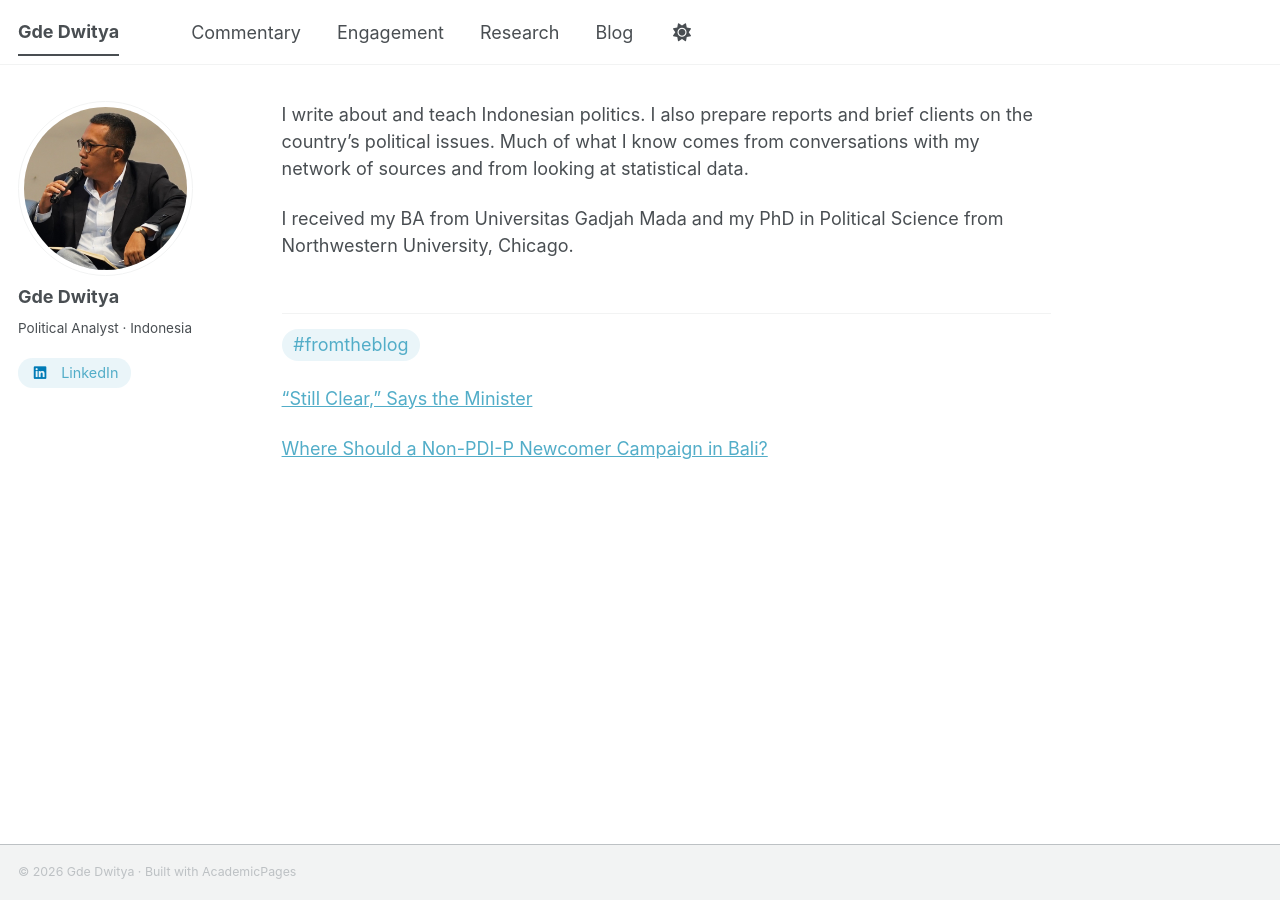
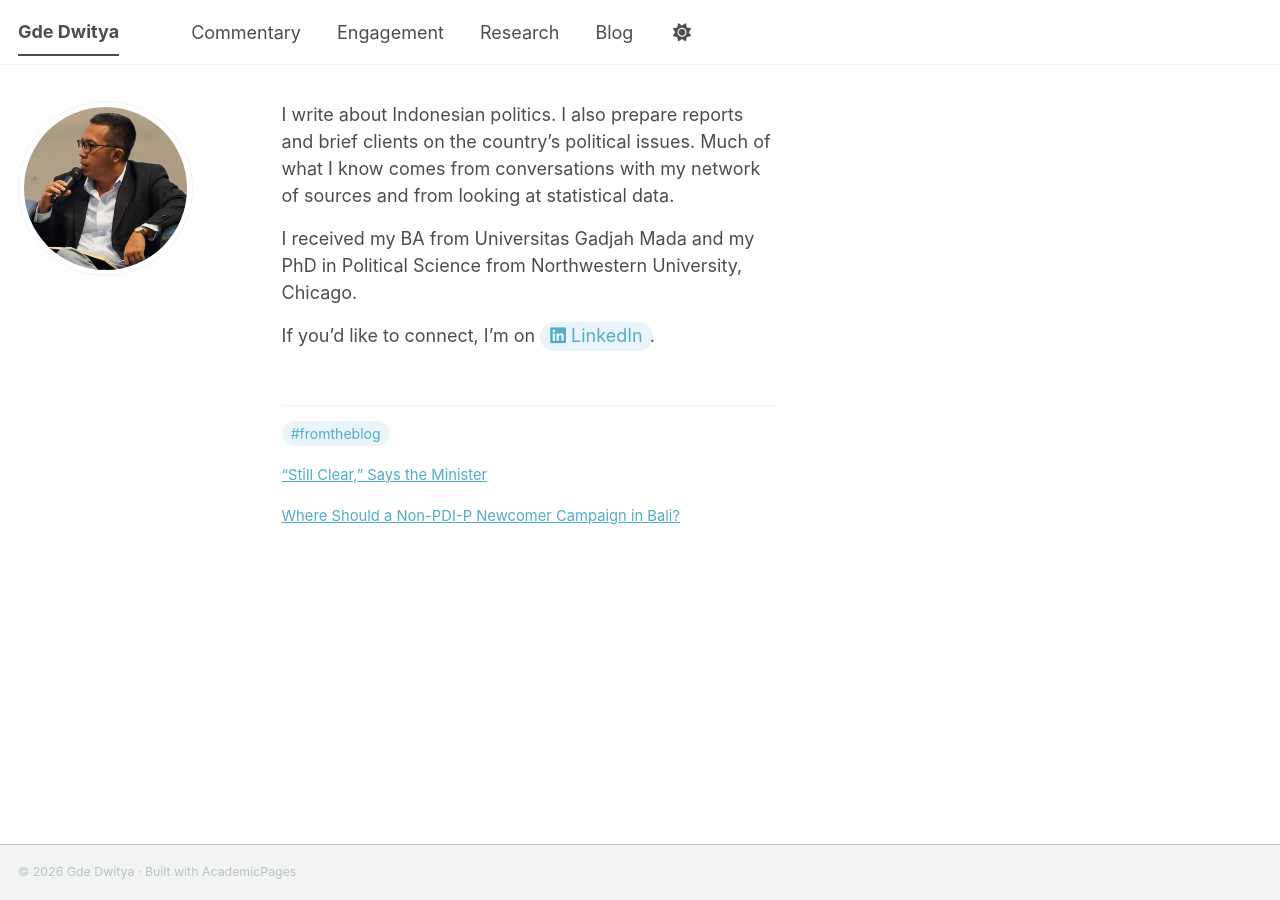
Before and after one commit to gddwty/gddwty.github.io, a Jekyll site: the page built from _pages/about.md, in a window 1280 px wide. Built offline with Jekyll 4.4.1, drawn with Linux system fonts in a browser that asks for light colours; a style sheet for code colours, icons or effects is not loaded.

Commit message:
bio revision

```diff
--- a/_config.yml
+++ b/_config.yml
@@ -26,7 +26,7 @@ author:
   avatar           : "profile.jpg"
   name             : "Gde Dwitya"
   pronouns         : # example: "she/her"
-  bio              : "Political Analyst · Indonesia"
+  bio              : # removed 2026-10-15 (was "Political Analyst · Indonesia")
   location         : # Place
   employer         : # Organization
   uri              : # URL
@@ -66,7 +66,7 @@ author:
   keybase          : # Username
   instagram        : # Username
   lastfm           : # Username
-  linkedin         : "gde-dwitya-141127286"
+  linkedin         : # "gde-dwitya-141127286" (moved into the Home bio as a pill, 2026-10-15)
   mastodon         : # URL
   medium           : # URL
   pinterest        : # Username
--- a/_pages/about.md
+++ b/_pages/about.md
@@ -8,9 +8,15 @@ redirect_from:
   - /about.html
 ---
 
-I write about and teach Indonesian politics. I also prepare reports and brief clients on the country's political issues. Much of what I know comes from conversations with my network of sources and from looking at statistical data.
+<div class="bio" markdown="1">
+
+I write about Indonesian politics. I also prepare reports and brief clients on the country's political issues. Much of what I know comes from conversations with my network of sources and from looking at statistical data.
 
 I received my BA from Universitas Gadjah Mada and my PhD in Political Science from Northwestern University, Chicago.
+
+If you'd like to connect, I'm on <a class="inline-pill" href="https://www.linkedin.com/in/gde-dwitya-141127286/" target="_blank" rel="noopener"><i class="fab fa-linkedin" aria-hidden="true"></i> LinkedIn</a>.
+
+</div>
 
 <div class="recent-posts">
 <p class="recent-posts__label"><a class="tag" href="{{ '/blog/' | relative_url }}">#fromtheblog</a></p>
--- a/assets/css/main.scss
+++ b/assets/css/main.scss
@@ -120,3 +120,19 @@ a.tag:hover { background: color-mix(in srgb, var(--global-link-color) 22%, trans
 
 /* Keep the highlighted menu item clickable (e.g. "Blog" on a post page returns to the list) */
 .masthead__menu-item.selected a { pointer-events: auto; cursor: pointer; }
+
+/* Home: short bio as a compact, flush-left block */
+.bio { max-width: 27.6em; }
+.bio p { margin: 0 0 0.9em; }
+.bio p:last-child { margin-bottom: 0; }
+.recent-posts { max-width: calc(30em * 0.92); }
+.page__content .recent-posts__item { font-size: 0.82em; }
+.page__content .recent-posts__label { font-size: 0.78em; }
+@include breakpoint($large) { .author__urls-wrapper { margin-top: 0.8em; } }
+
+/* Sidebar: photo and LinkedIn only (name already in the top bar) */
+.author__name, .author__content { display: none; }
+
+/* LinkedIn pill inside the Home bio text */
+.page__content a.inline-pill { display: inline-block; padding: 0 0.55em; margin-right: -0.15em; border-radius: 1em; line-height: 1.6; text-decoration: none; white-space: nowrap; color: var(--global-link-color); background: color-mix(in srgb, var(--global-link-color) 12%, transparent); }
+.page__content a.inline-pill:hover { color: var(--global-link-color); background: color-mix(in srgb, var(--global-link-color) 22%, transparent); }
```
